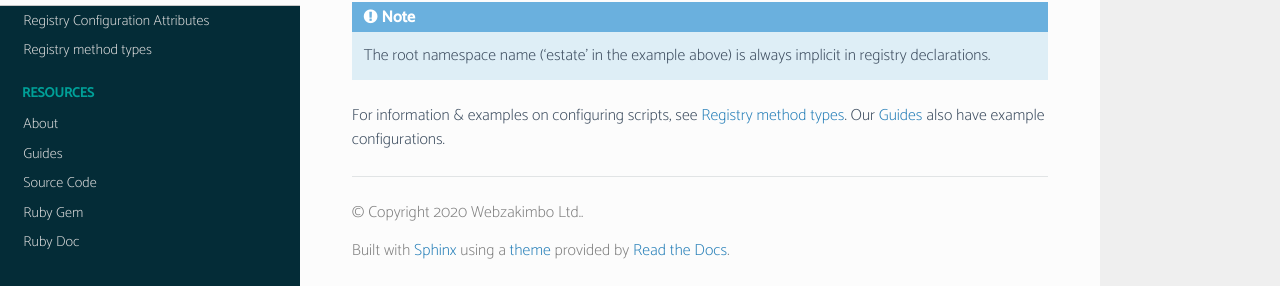
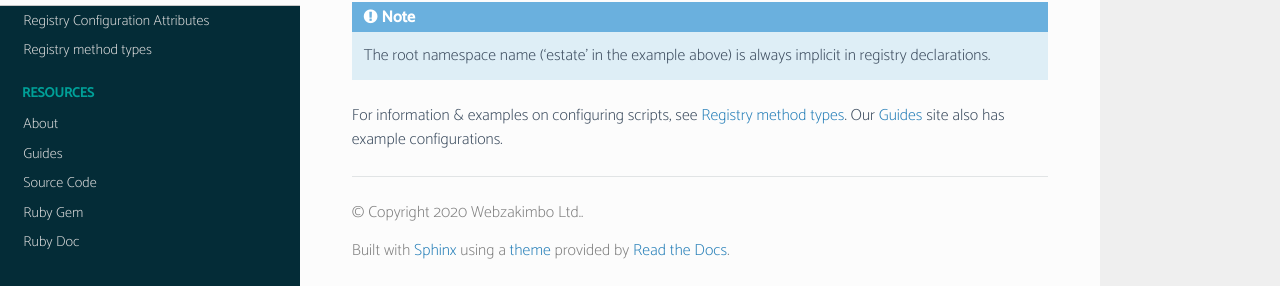
Before and after one commit to webzakimbo/bcome-read-the-docs, a Sphinx documentation site: the page built from docs/source/registry/registry-configuration-file.rst, in a window 1280 px wide and 900 px high, scrolled down 645 px. Shown: the part 611-897 px from the top of the window. Built offline with Sphinx 7.4.7 and the Read the Docs theme 2.0.0, drawn with Linux system fonts in a browser that asks for light colours; pages that are not in the unit, such as notebooks, are missing from menus.

Commit message:
few updates

```diff
--- a/docs/source/getting-started/create-project-structure.rst
+++ b/docs/source/getting-started/create-project-structure.rst
@@ -102,7 +102,7 @@ If your server instances are not directly accessible you will need to configure
 
 This is done by adding to your networks.yml configuration file.
 
-For configuration details, please refer to the |SSH_SETTINGS_ATTRS|_ documentation.  The |GUIDES|_ also have example configuration.
+For configuration details, please refer to the |SSH_SETTINGS_ATTRS|_ documentation.  Our |GUIDES|_ site also has example configuration.
 
 
 The Registry & Orchestration
@@ -112,4 +112,4 @@ The in-built Registry framework is what makes Bcome your DevOps Console.
 
 It will allow you to associate and re-use custom tasks - i.e. custom orchestration - with your namespaces.
 
-See :doc:`../registry/overview` and :doc:`../registry/registry-examples` for more information. The |GUIDES|_ also have example configuration.
+See :doc:`../registry/overview` and :doc:`../registry/registry-examples` for more information. Our |GUIDES|_ site also has example configuration.
--- a/docs/source/registry/registry-configuration-file.rst
+++ b/docs/source/registry/registry-configuration-file.rst
@@ -67,4 +67,4 @@ Your regular expression could look as follows:
 
    The root namespace name ('estate' in the example above) is always implicit in registry declarations.
 
-For information & examples on configuring scripts, see :doc:`registry-examples`.  Our |GUIDES|_ also have example configurations.
+For information & examples on configuring scripts, see :doc:`registry-examples`.  Our |GUIDES|_ site also has example configurations.
```
